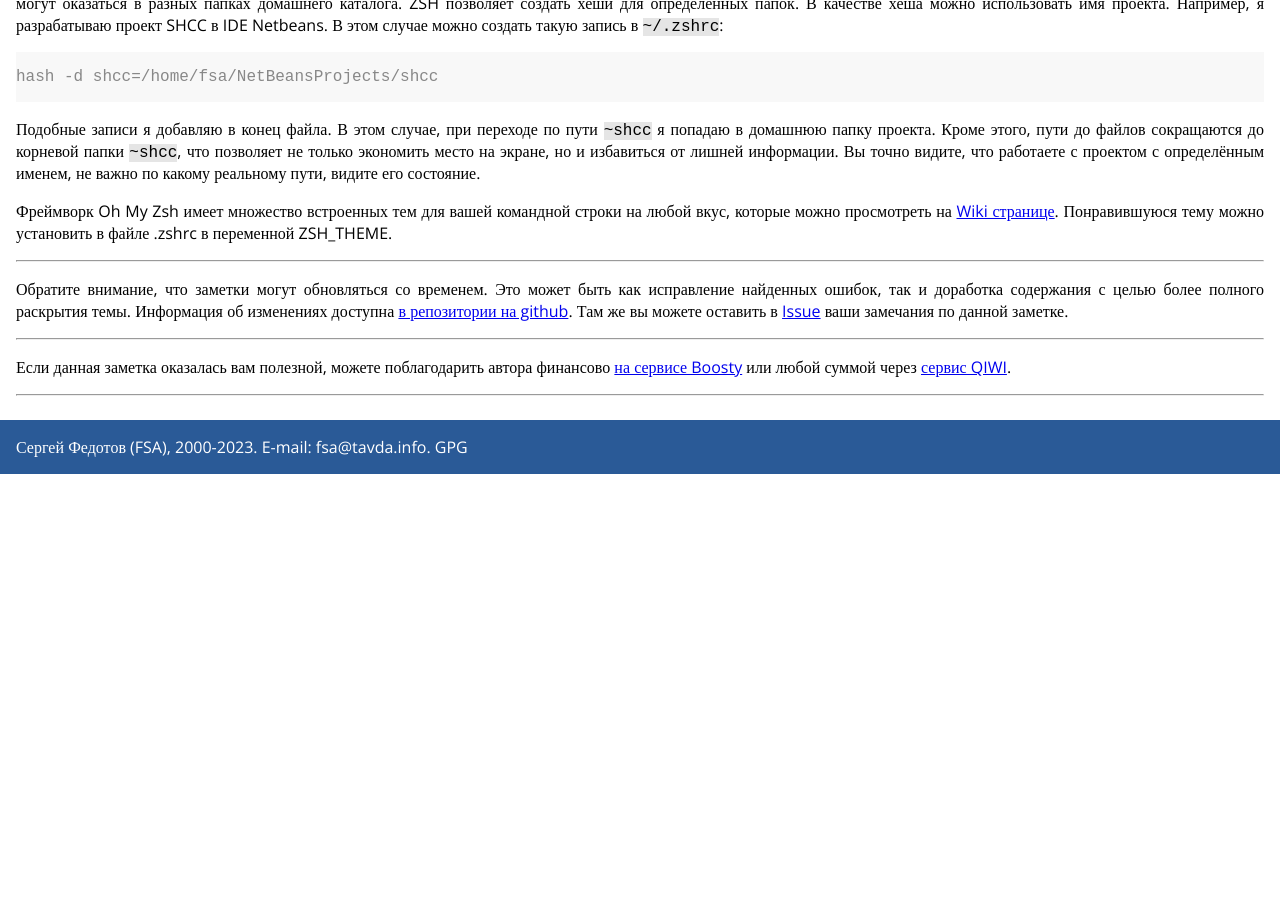
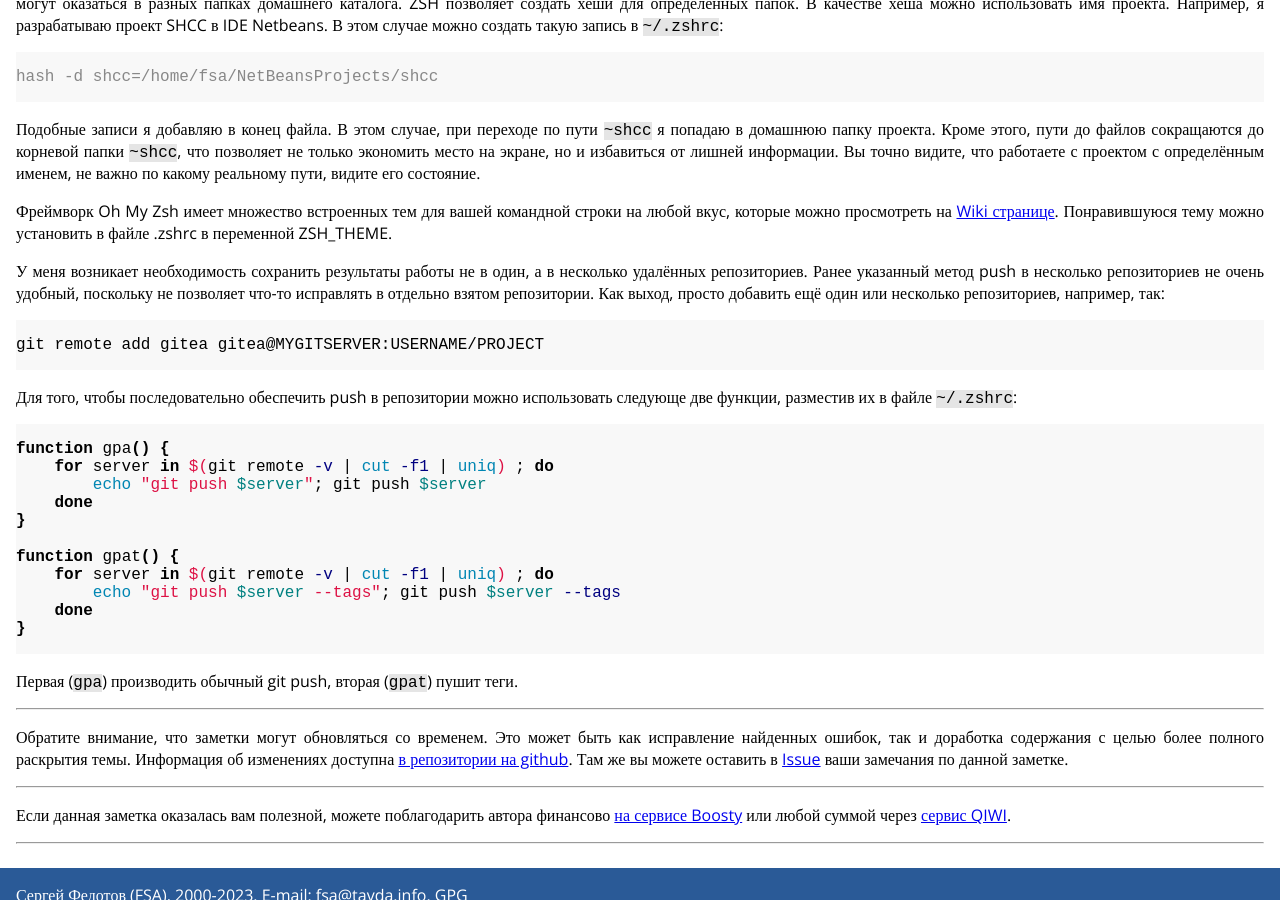
Before and after one commit to fsa/site, a Jekyll site: the page built from _posts/2021-05-06-git.md, in a window 1280 px wide and 900 px high, scrolled down 3505 px. Built offline with Jekyll 4.4.1, drawn with Linux system fonts in a browser that asks for light colours; before the commit the page ends 3979 px from its top, so only the background shows below that.

Commit message:
Git: добавлены скрипты gpa и gpat

````diff
--- a/_posts/2021-05-06-git.md
+++ b/_posts/2021-05-06-git.md
@@ -157,3 +157,27 @@ hash -d shcc=/home/fsa/NetBeansProjects/shcc
 Подобные записи я добавляю в конец файла. В этом случае, при переходе по пути `~shcc` я попадаю в домашнюю папку проекта. Кроме этого, пути до файлов сокращаются до корневой папки `~shcc`, что позволяет не только экономить место на экране, но и избавиться от лишней информации. Вы точно видите, что работаете с проектом с определённым именем, не важно по какому реальному пути, видите его состояние.
 
 Фреймворк Oh My Zsh имеет множество встроенных тем для вашей командной строки на любой вкус, которые можно просмотреть на [Wiki странице](https://github.com/ohmyzsh/ohmyzsh/wiki/Themes). Понравившуюся тему можно установить в файле .zshrc в переменной ZSH_THEME.
+
+У меня возникает необходимость сохранить результаты работы не в один, а в несколько удалённых репозиториев. Ранее указанный метод push в несколько репозиториев не очень удобный, поскольку не позволяет что-то исправлять в отдельно взятом репозитории. Как выход, просто добавить ещё один или несколько репозиториев, например, так:
+
+```zsh
+git remote add gitea gitea@MYGITSERVER:USERNAME/PROJECT
+```
+
+Для того, чтобы последовательно обеспечить push в репозитории можно использовать следующе две функции, разместив их в файле `~/.zshrc`:
+
+```zsh
+function gpa() {
+    for server in $(git remote -v | cut -f1 | uniq) ; do
+        echo "git push $server"; git push $server
+    done
+}
+
+function gpat() {
+    for server in $(git remote -v | cut -f1 | uniq) ; do
+        echo "git push $server --tags"; git push $server --tags
+    done
+}
+```
+
+Первая (`gpa`) производить обычный git push, вторая (`gpat`) пушит теги.
````
